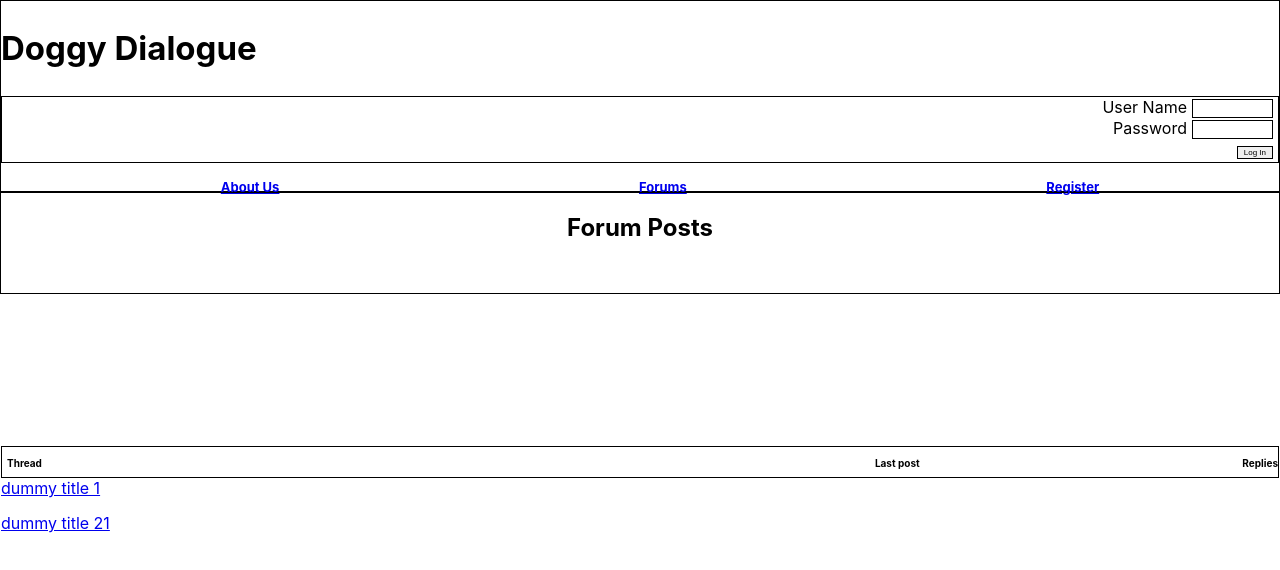
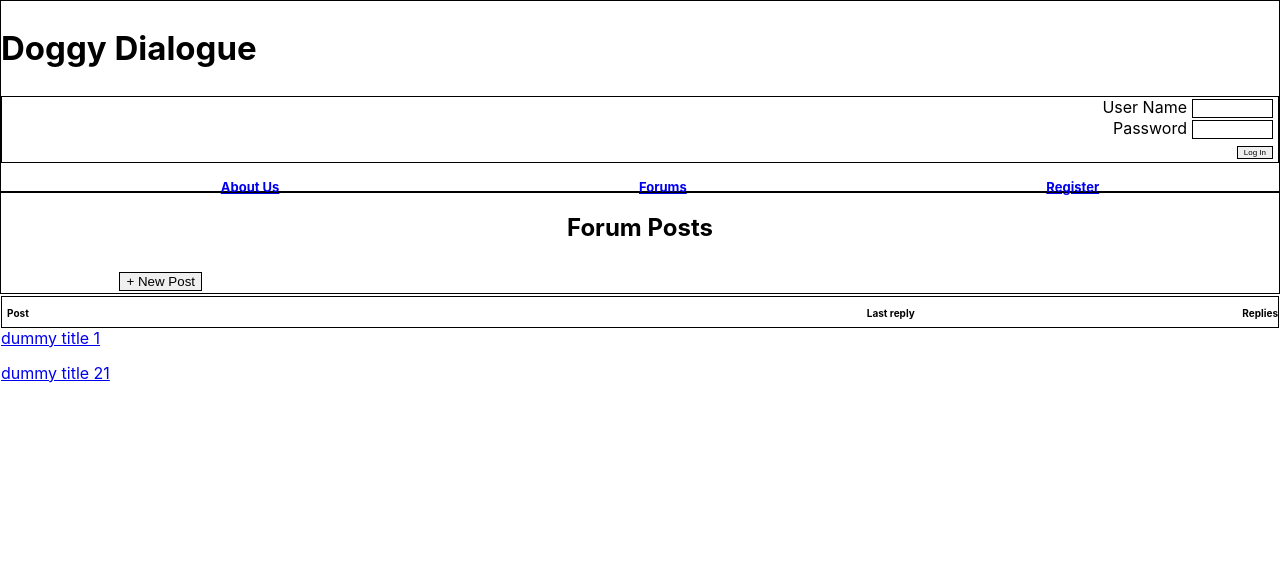
Before and after one commit to navin1551/doggy-dialogue-app, a React (Create React App) app: page /forums/1 in a window 1280 px wide. Shown: the top 570 px of the page. Built offline with nearby package versions, Linux system fonts and the light colour scheme.

Commit message:
need to get replies to display on DOM

```diff
--- a/src/App.js
+++ b/src/App.js
@@ -25,7 +25,7 @@ export default class App extends React.Component {
       store: {
         posts: currentPosts,
         forums: this.state.store.forums,
-        replies: this.state.replies
+        replies: this.state.store.replies
       }
     });
   };
--- a/src/components/AddNewPost.js
+++ b/src/components/AddNewPost.js
@@ -111,7 +111,7 @@ export default class AddNewPost extends React.Component {
     return (
       <div>
         <div className="new-post-header-area">
-          <h2>Doggie Pics!!!</h2>
+          <h2>New Post</h2>
         </div>
         <div>
           <form className="new-post-form" onSubmit={this.postSubmitHandle}>
--- a/src/components/ForumPosts.css
+++ b/src/components/ForumPosts.css
@@ -9,7 +9,7 @@
   justify-content: space-between;
   border: 1px solid black;
   height: 30px;
-  margin-top: 16%;
+  margin-top: 5px;
 }
 
 #last-post {
--- a/src/components/ForumPosts.js
+++ b/src/components/ForumPosts.js
@@ -1,4 +1,5 @@
 import React from "react";
+import { Link } from "react-router-dom";
 import "./ForumPosts.css";
 import DoggyContext from "../DoggyContext";
 import Post from "./Post";
@@ -27,10 +28,13 @@ export default class ForumPosts extends React.Component {
       <div className="forum-posts-doggy-picture-area">
         <div>
           <h2>Forum Posts</h2>
+          <Link to="/new-post">
+            <button id="new-thread-button">+ New Post</button>
+          </Link>
         </div>
         <div className="forum-posts-headers">
-          <p id="thread">Thread</p>
-          <p id="last-post">Last post</p>
+          <p id="thread">Post</p>
+          <p id="last-post">Last reply</p>
           <p id="posts">Replies</p>
         </div>
         <div className="forum-post-list">
--- a/src/components/Forums.css
+++ b/src/components/Forums.css
@@ -25,3 +25,9 @@
   height: 100px;
   text-align: center;
 }
+
+#new-thread-button {
+  border: 1px solid black;
+  margin-right: 75%;
+  margin-top: 10px;
+}
--- a/src/components/Forums.js
+++ b/src/components/Forums.js
@@ -1,4 +1,5 @@
 import React from "react";
+import { Link } from "react-router-dom";
 import "./Forums.css";
 import ForumList from "./ForumList";
 
@@ -8,6 +9,9 @@ export default class Forums extends React.Component {
       <div>
         <div className="forums-header-area">
           <h2>Forums</h2>
+          <Link to="/new-post">
+            <button id="new-thread-button">+ New Post</button>
+          </Link>
         </div>
         <div className="forum-headers">
           <p id="forum">Forum</p>
```
